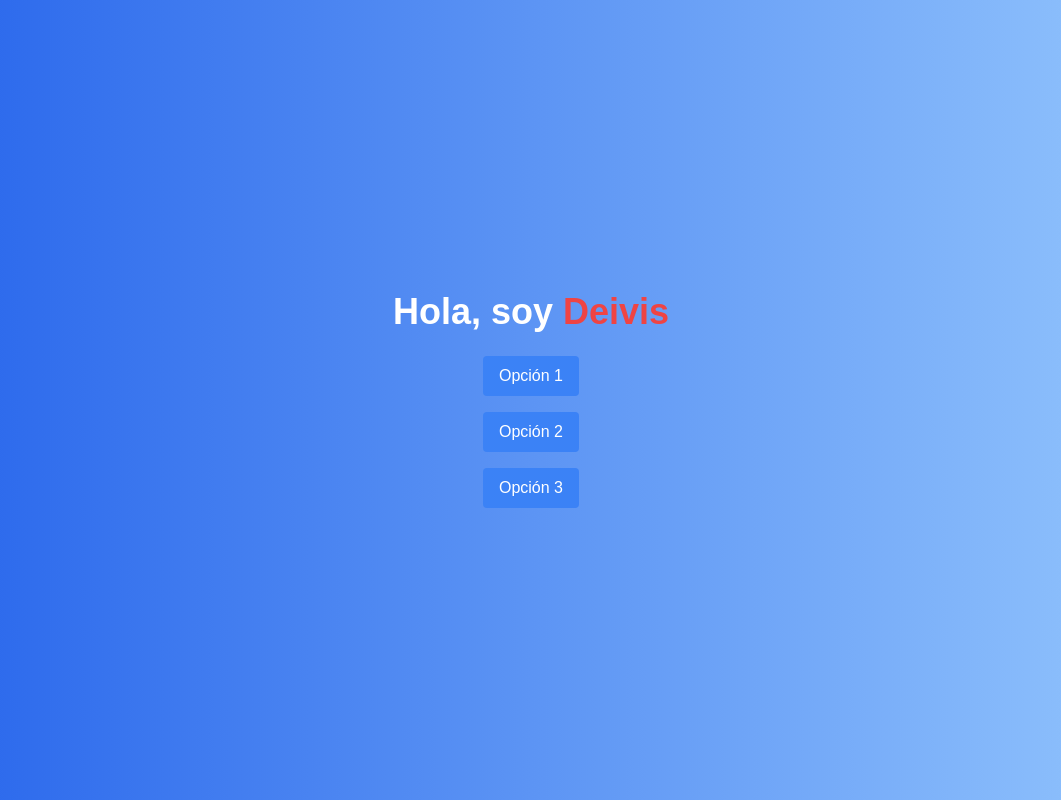
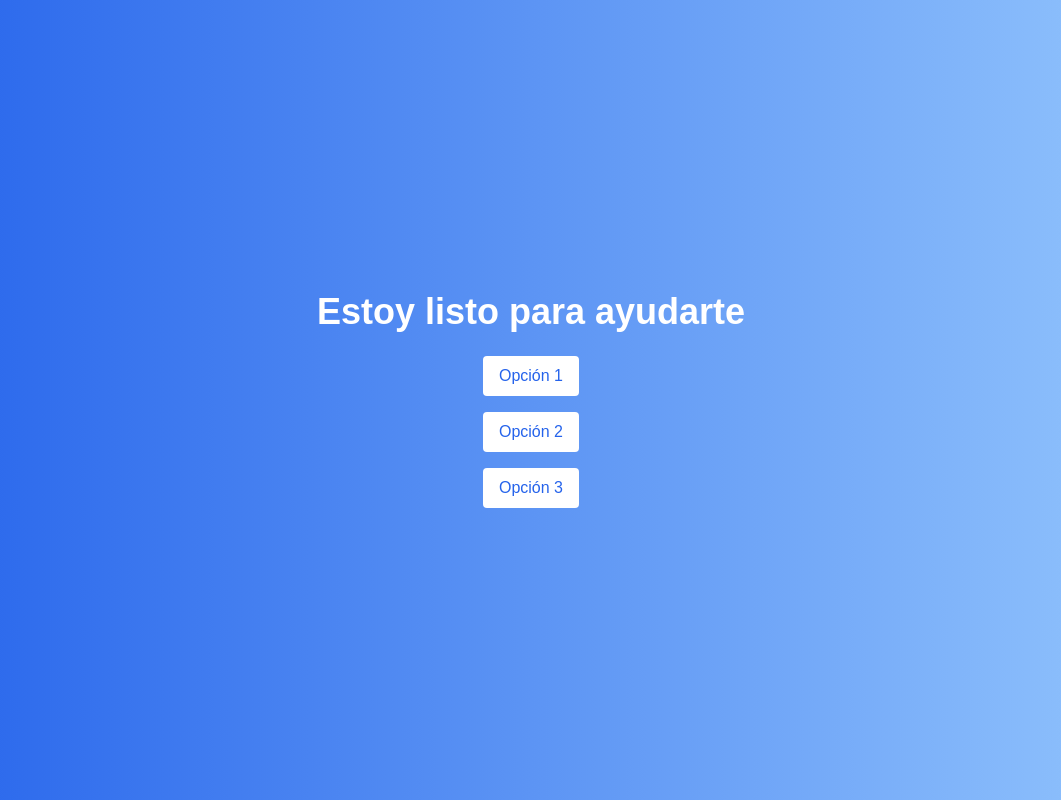
Before and after one commit to deivipluss/landing, a Next.js app: page / in a window 1280 px wide. Shown: the whole page, without its empty margins (109-1170 px from the left). Built offline with nearby package versions, Linux system fonts and the light colour scheme.

Commit message:
funciona2

```diff
--- a/app/page.tsx
+++ b/app/page.tsx
@@ -5,13 +5,19 @@ import { motion } from 'framer-motion';
 import 'tailwindcss/tailwind.css';
 
 const HomePage = () => {
-  const [showButtons, setShowButtons] = useState(false);
+  const [currentText, setCurrentText] = useState(0);
+  const texts = [
+    "Hola, soy Deivis",
+    "Estoy listo para ayudarte",
+    "¿Qué estás buscando?"
+  ];
 
   useEffect(() => {
-    const timer = setTimeout(() => {
-      setShowButtons(true);
-    }, 3000); // Cambia el texto después de 3 segundos
-    return () => clearTimeout(timer);
+    const timer = setInterval(() => {
+      setCurrentText((prev) => (prev + 1) % texts.length);
+    }, 3000); // Cambia el texto cada 3 segundos
+
+    return () => clearInterval(timer);
   }, []);
 
   return (
@@ -22,10 +28,9 @@ const HomePage = () => {
         animate={{ opacity: 1, y: 0 }}
         transition={{ duration: 1 }}
       >
-        Hola, soy <span className="text-red-500">Deivis</span>
+        {texts[currentText]}
       </motion.h1>
 
-      {showButtons && (
       <motion.div
         className="flex flex-col space-y-4 mt-6"
         initial={{ opacity: 0, scale: 0.5 }}
@@ -33,28 +38,27 @@ const HomePage = () => {
         transition={{ duration: 0.5 }}
       >
         <motion.button
-            className="px-4 py-2 bg-blue-500 text-white rounded hover:bg-blue-600"
+          className="px-4 py-2 bg-white text-blue-600 rounded hover:bg-gray-200"
           whileHover={{ scale: 1.1 }}
           whileTap={{ scale: 0.9 }}
         >
           Opción 1
         </motion.button>
         <motion.button
-            className="px-4 py-2 bg-blue-500 text-white rounded hover:bg-blue-600"
+          className="px-4 py-2 bg-white text-blue-600 rounded hover:bg-gray-200"
           whileHover={{ scale: 1.1 }}
           whileTap={{ scale: 0.9 }}
         >
           Opción 2
         </motion.button>
         <motion.button
-            className="px-4 py-2 bg-blue-500 text-white rounded hover:bg-blue-600"
+          className="px-4 py-2 bg-white text-blue-600 rounded hover:bg-gray-200"
           whileHover={{ scale: 1.1 }}
           whileTap={{ scale: 0.9 }}
         >
           Opción 3
         </motion.button>
       </motion.div>
-      )}
     </div>
   );
 };
```
Lines whose indentation alone changed are shown as unchanged.
